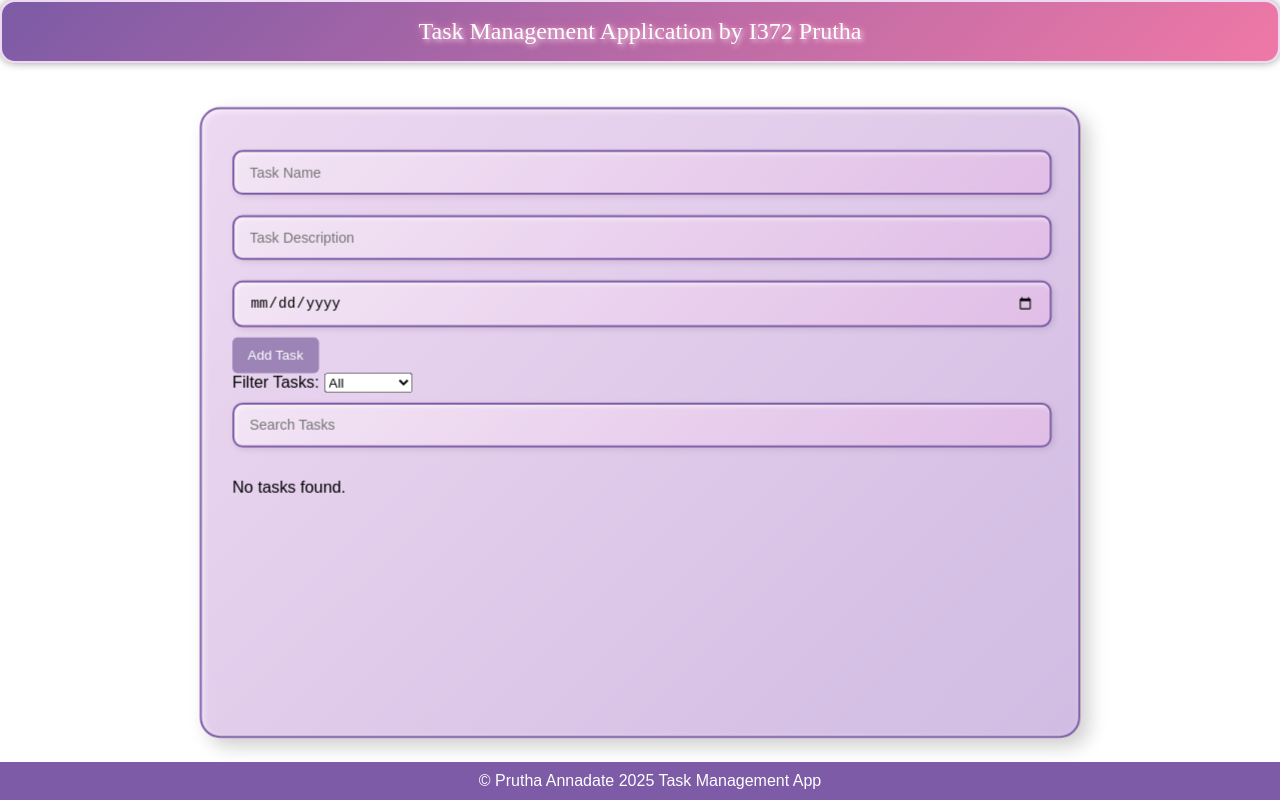
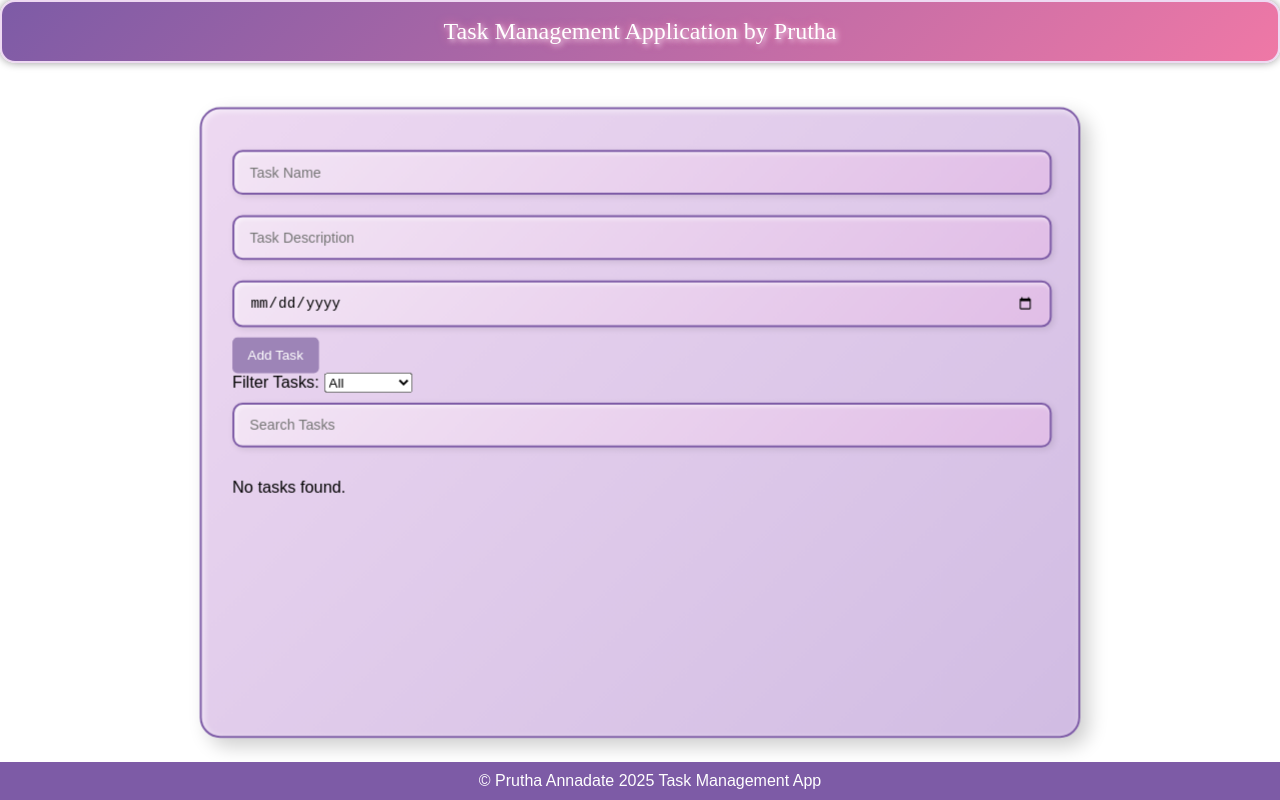
Before and after one commit to chibihime/task-tracker, a plain HTML site: page index.html in a window 1280 px wide. Drawn offline with Linux system fonts and the light colour scheme.

Commit message:
Update index.html

```diff
--- a/index.html
+++ b/index.html
@@ -10,7 +10,7 @@
     <canvas id="animatedBackground"></canvas>
     <div class="wrapper">
         <header>
-            Task Management Application by I372 Prutha
+            Task Management Application by Prutha
         </header>
 
         <div class="container">
```
